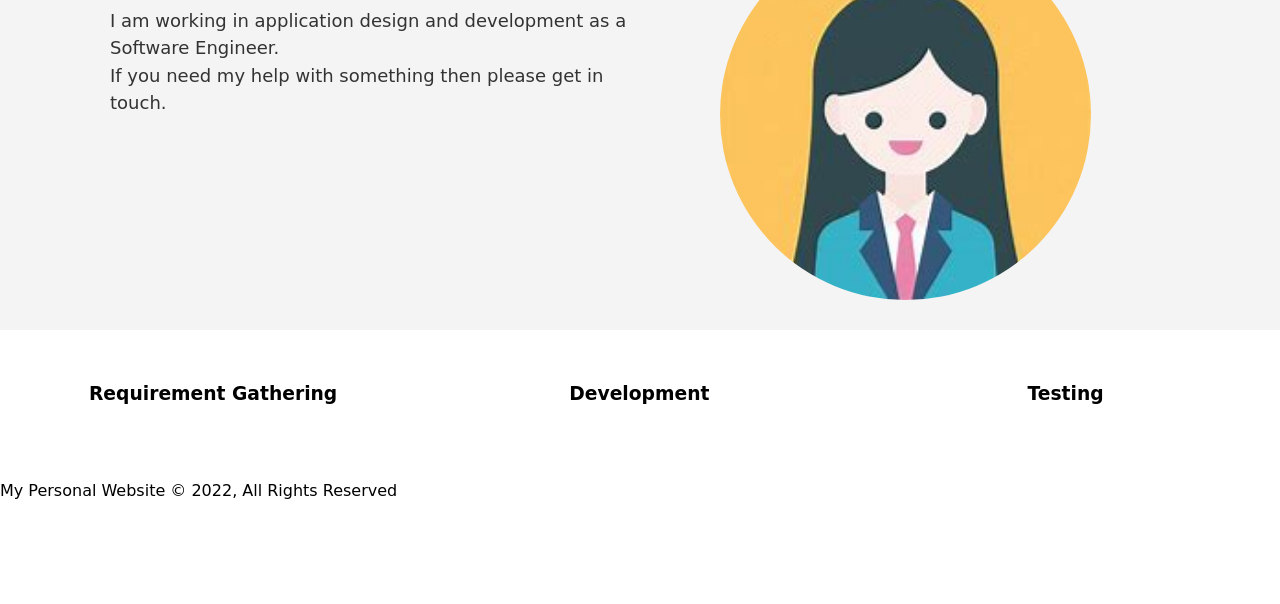
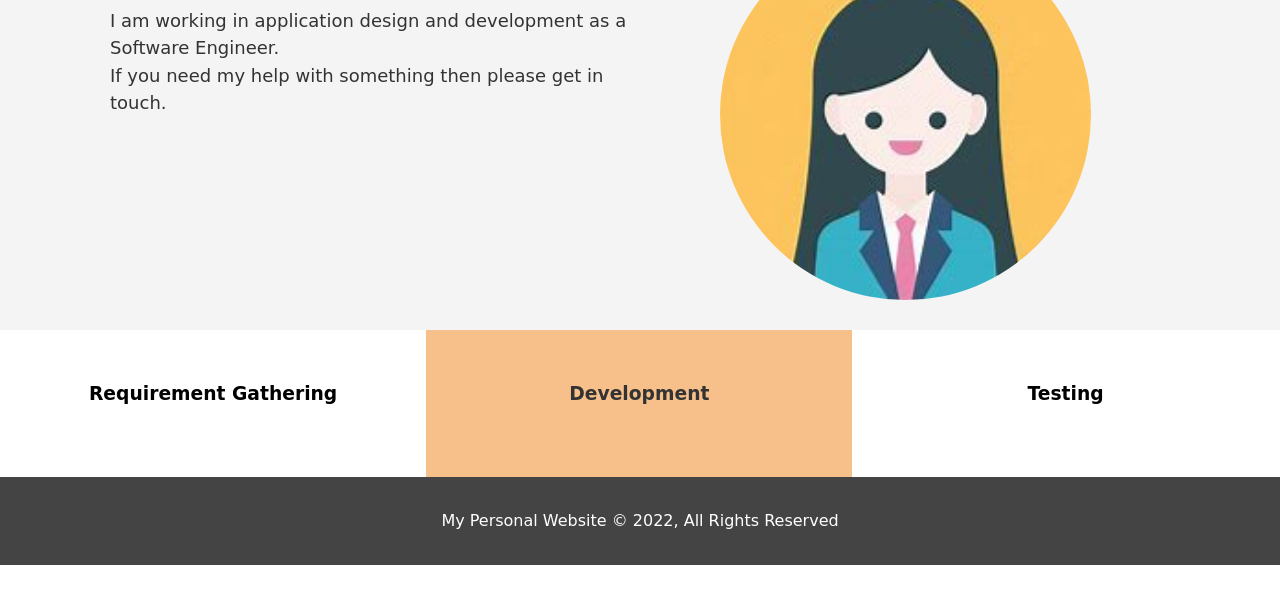
Before and after one commit to Aditi8397/MyPersonalWebsite, a plain HTML site: page about.html in a window 1280 px wide. Shown: the part 168-772 px from the top of the page. Drawn offline with Linux system fonts and the light colour scheme.

Commit message:
Updated style.css

```diff
--- a/css/style.css
+++ b/css/style.css
@@ -58,6 +58,13 @@ p {
 .bg-light {
     background: #f4f4f4;
     color: #333333;
+}
+.bg-primary {
+    background: #f7c08a;
+    color: #333333;
+}
+.clr {
+    clear: both;
 }
 .l-heading {
     font-size: 40px;
@@ -191,3 +198,11 @@ p {
     outline: none;
     border-color: #f7c08a;
 }
+
+ /* Footer*/
+#main-footer {
+    text-align: center;
+    background: #444444;
+    color: #ffffff;
+    padding: 20px;
+}
```
